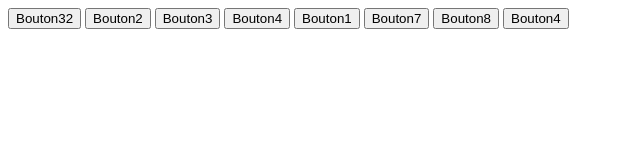
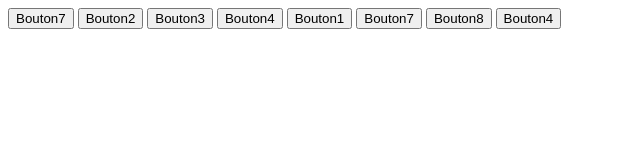
Before and after one commit to RaphaelP3/git-exo, a plain HTML site: page index.html in a window 1280 px wide. Shown: the whole page, without its empty margins (0-640 px from the left). Drawn offline with Linux system fonts and the light colour scheme.

Commit message:
changement

```diff
--- a/index.html
+++ b/index.html
@@ -6,7 +6,7 @@
     <title>Document</title>
 </head>
 <body>
-    <button>Bouton32</button>
+    <button>Bouton7</button>
     <button>Bouton2</button>
     <button>Bouton3</button>
     <button>Bouton4</button>
```
